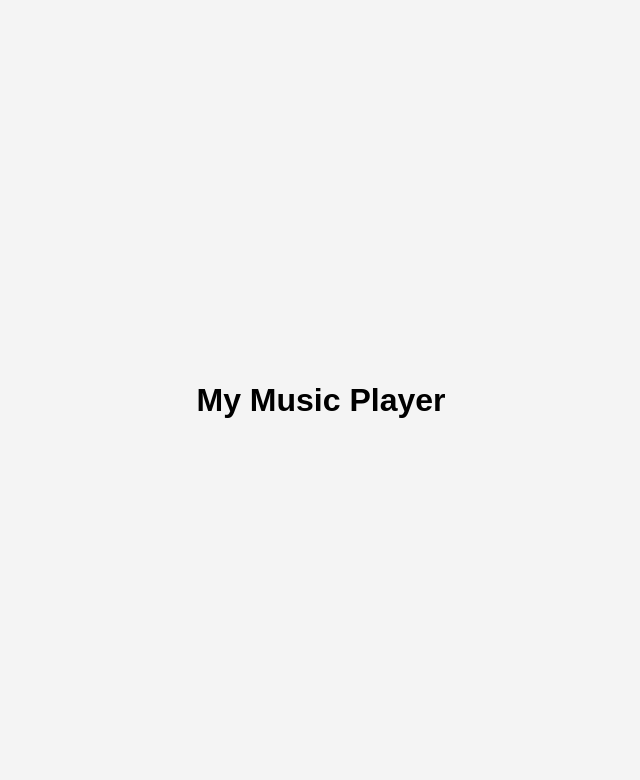
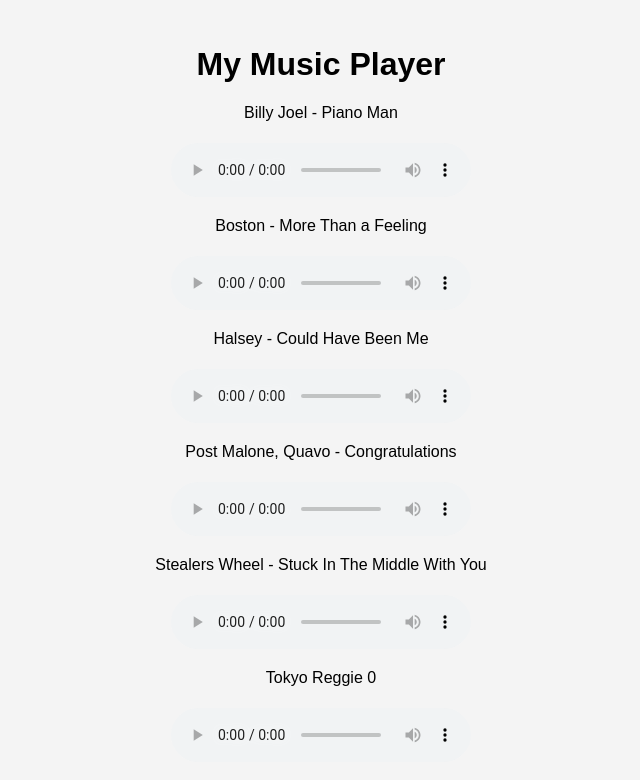
Before and after one commit to BenCarpe420/BenCarpe420.github.io, a plain HTML site: page index.html in a window 1280 px wide. Shown: the whole page, without its empty margins (319-959 px from the left). Drawn offline with Linux system fonts and the light colour scheme; no server answers.

Commit message:
Update index.html

```diff
--- a/index.html
+++ b/index.html
@@ -33,7 +33,7 @@
     </div>
 <script>
         // Fetch the songs.json file and dynamically display the songs
-        fetch('songs.json')
+        fetch('SongNames.json')
             .then(response => response.json())
             .then(data => {
                 const songsList = document.getElementById('songs-list');
@@ -59,7 +59,7 @@
                     songsList.appendChild(songDiv);
                 });
             })
-            .catch(error => console.error('Error loading songs.json:', error));
+            .catch(error => console.error('Error loading SongNames.json:', error));
     </script>
 </body>
 </html>
```
